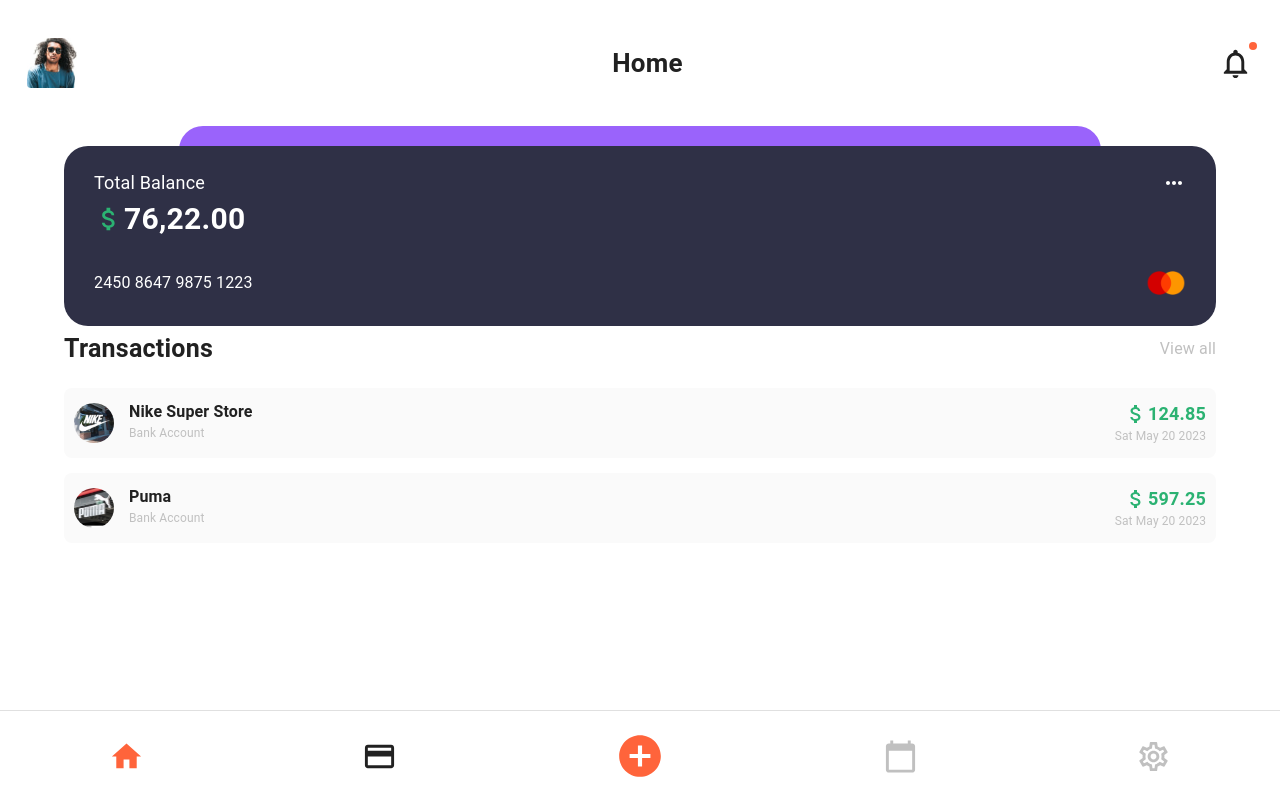
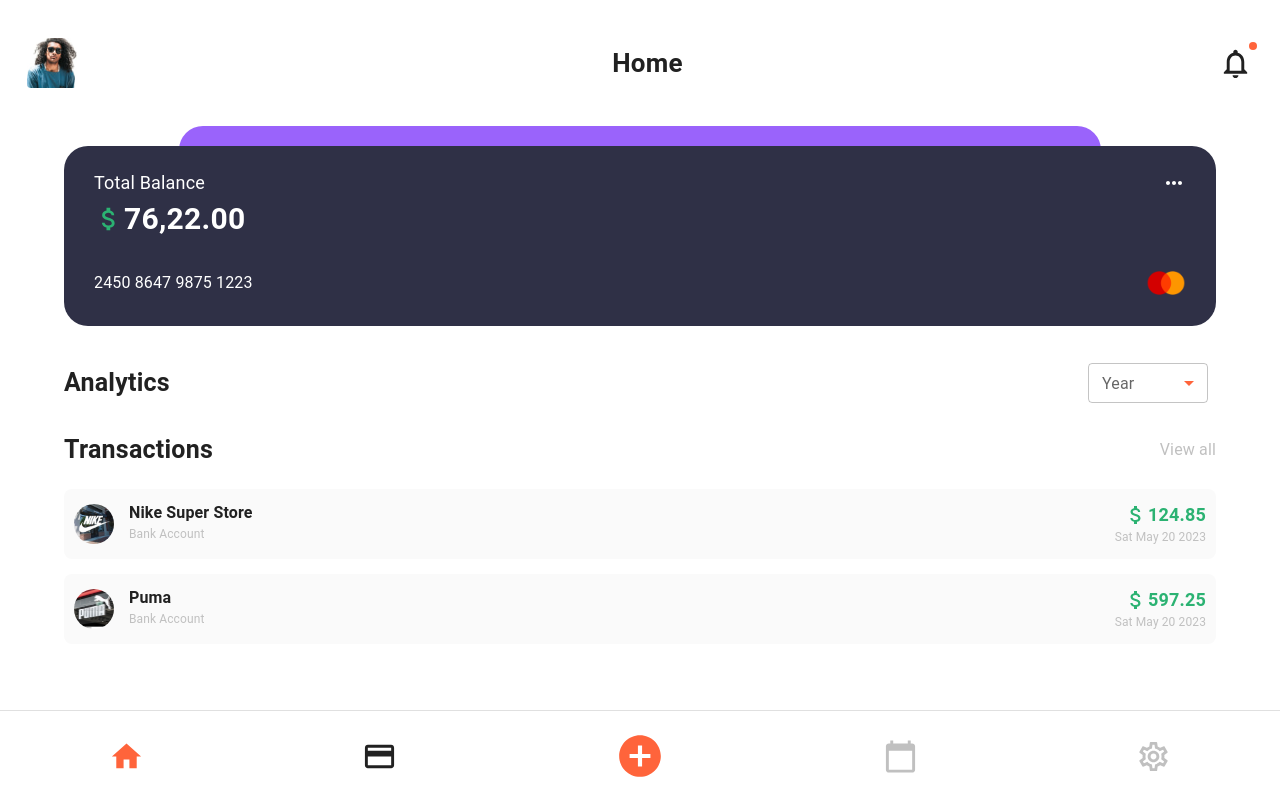
Before and after one commit to BohdanRusn/freysoft, a React (Create React App) app: page / in a window 1280 px wide. Built offline with nearby package versions, Linux system fonts and the light colour scheme.

Commit message:
add analytics start

```diff
--- /dev/null
+++ b/src/components/Analytics/Analytics.tsx
@@ -0,0 +1,52 @@
+import {
+  Box,
+  FormControl,
+  InputLabel,
+  MenuItem,
+  Select,
+  SelectChangeEvent,
+  Typography,
+} from "@mui/material";
+import React from "react";
+import { useStyles } from "./styles";
+
+function Analytics() {
+  const styles = useStyles();
+  const [year, setYear] = React.useState("");
+  const [open, setOpen] = React.useState(false);
+
+  const handleChange = (event: SelectChangeEvent) => {
+    setYear(event.target.value);
+  };
+
+  const handleToggleOpen = () => {
+    setOpen(!open);
+  };
+
+  return (
+    <Box>
+      <Box className={styles.header}>
+        <Typography className={styles.analytics}>Analytics</Typography>
+        <FormControl sx={{ m: 1, minWidth: 120 }} size="small">
+          <InputLabel id="open-select-label">Year</InputLabel>
+          <Select
+            labelId="open-select-label"
+            id="open-select"
+            open={open}
+            onClose={handleToggleOpen}
+            onOpen={handleToggleOpen}
+            value={year}
+            label="Year"
+            onChange={handleChange}
+          >
+            <MenuItem value={2023}>2023</MenuItem>
+            <MenuItem value={2022}>2022</MenuItem>
+            <MenuItem value={2021}>2021</MenuItem>
+          </Select>
+        </FormControl>
+      </Box>
+    </Box>
+  );
+}
+
+export default Analytics;
--- /dev/null
+++ b/src/components/Analytics/styles.ts
@@ -0,0 +1,16 @@
+import { makeStyles } from "@mui/styles";
+
+export const useStyles = makeStyles({
+  header: {
+    display: "flex",
+    alignItems: "center",
+    justifyContent: "space-between",
+    paddingBottom: 20,
+  },
+  analytics: {
+    "&.MuiTypography-root": {
+      fontWeight: 600,
+      fontSize: "25px",
+    },
+  },
+});
--- a/src/components/CreditCard/CreditCardComponent.tsx
+++ b/src/components/CreditCard/CreditCardComponent.tsx
@@ -6,7 +6,7 @@ import CreditCard from "./components/CreditCard";
 function CreditCardComponent() {
   const styles = useStyles();
   return (
-    <Box sx={{ position: "relative", paddingBottom: "55px" }}>
+    <Box sx={{ position: "relative", paddingBottom: "80px" }}>
       <Box className={styles.secondaryBox}>
         <CreditCard />
       </Box>
--- a/src/components/Transactions/Transactions.tsx
+++ b/src/components/Transactions/Transactions.tsx
@@ -7,12 +7,14 @@ import pumaStore from "../../assets/images/pumastore.jpg";
 
 const transactions: TransactionProps[] = [
   {
+    id: 1,
     storeName: "Nike Super Store",
     photo: nikeStore,
     amount: 124.85,
     date: new Date(),
   },
   {
+    id: 2,
     storeName: "Puma",
     photo: pumaStore,
     amount: 597.25,
@@ -30,7 +32,7 @@ function Transactions() {
       </Box>
       <Box className={styles.transactionsList}>
         {transactions.map((el) => (
-          <Transaction {...el} />
+          <Transaction key={el.id} {...el} />
         ))}
       </Box>
       <Box />
--- a/src/components/Transactions/components/Transaction.tsx
+++ b/src/components/Transactions/components/Transaction.tsx
@@ -8,6 +8,7 @@ export interface TransactionProps {
   photo: string;
   amount: number;
   date: Date;
+  id: number;
 }
 
 function Transaction({ storeName, date, amount, photo }: TransactionProps) {
--- a/src/pages/Home/Home.tsx
+++ b/src/pages/Home/Home.tsx
@@ -1,11 +1,13 @@
 import React from "react";
 import Transactions from "../../components/Transactions/Transactions";
 import CreditCardComponent from "../../components/CreditCard/CreditCardComponent";
+import Analytics from "../../components/Analytics/Analytics";
 
 function Home() {
   return (
     <>
       <CreditCardComponent />
+      <Analytics />
       <Transactions />
     </>
   );
```
